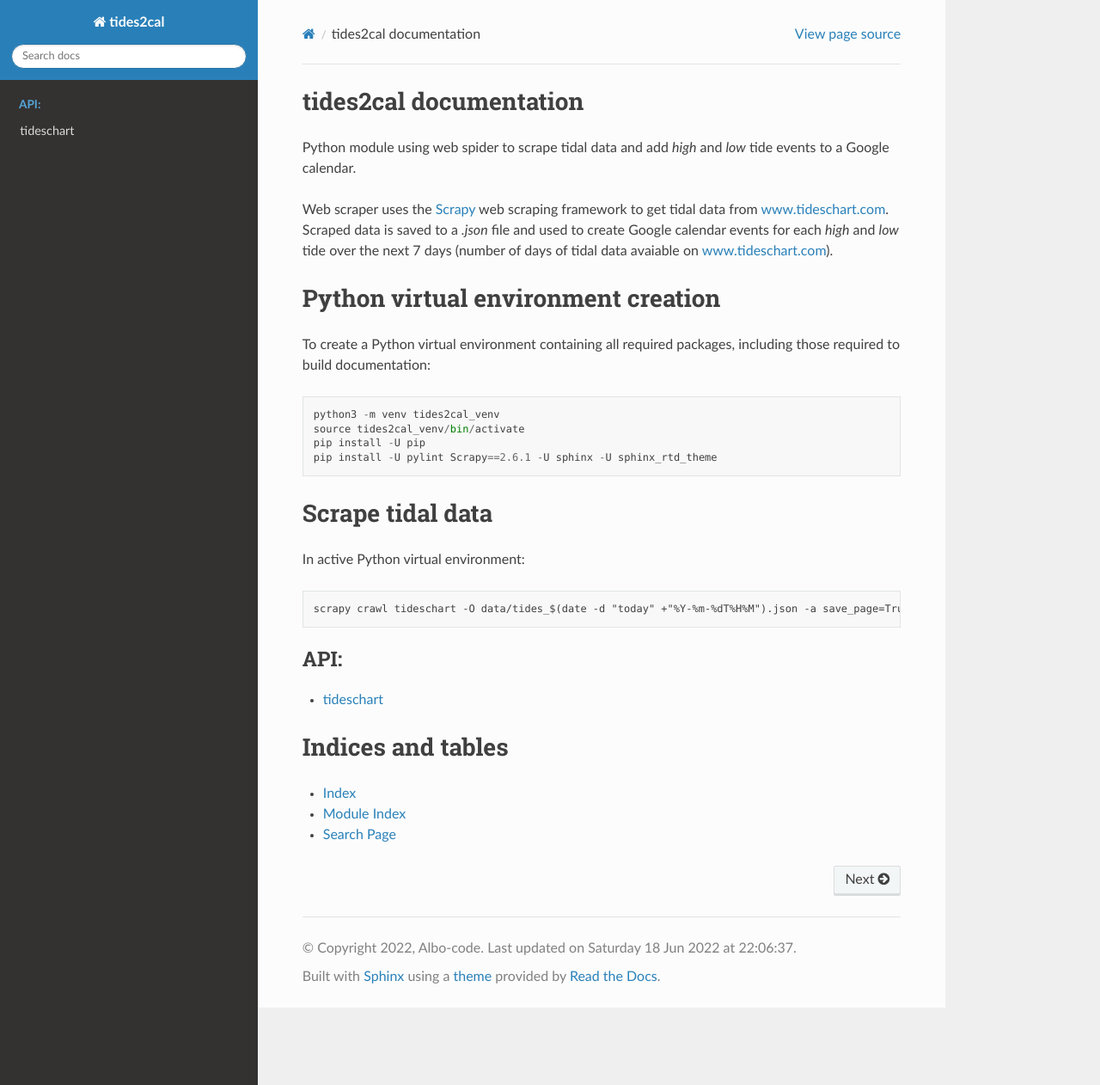
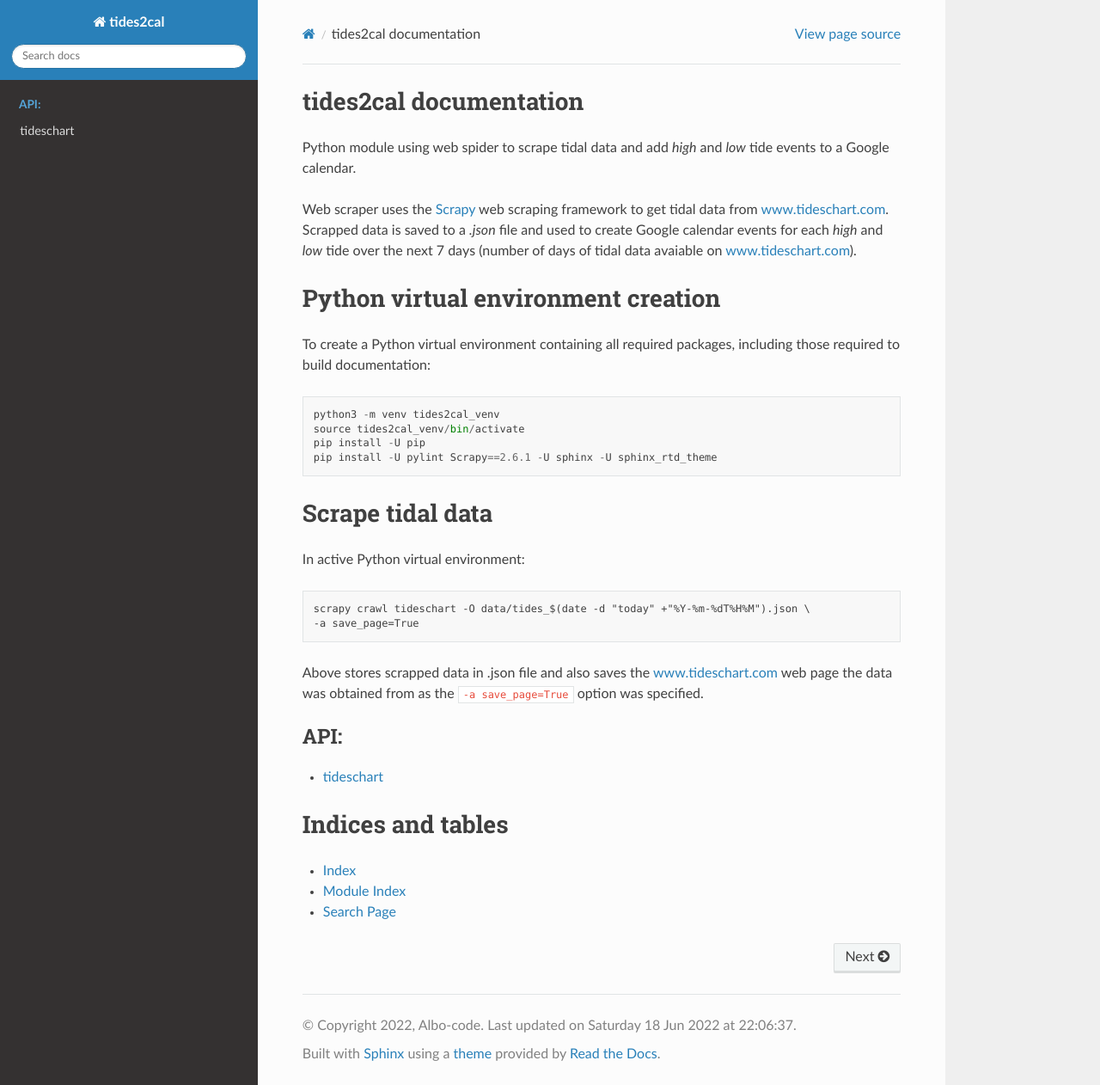
Before and after one commit to Albo-code/tides2cal, a Sphinx documentation site: the page built from docs/source/index.rst, in a window 1280 px wide and 1262 px high. Shown: the whole window at 86% size. Built offline with Sphinx 7.4.7 and the Read the Docs theme 2.0.0, drawn with Linux system fonts in a browser that asks for light colours.

Commit message:
Documentation additions.

```diff
--- a/docs/source/index.rst
+++ b/docs/source/index.rst
@@ -8,7 +8,7 @@ Python module using web spider to scrape tidal data and add *high* and *low*
 tide events to a Google calendar.
 
 Web scraper uses the `Scrapy`_ web scraping framework to get tidal data from
-`www.tideschart.com`_. Scraped data is saved to a `.json` file and used to
+`www.tideschart.com`_. Scrapped data is saved to a `.json` file and used to
 create Google calendar events for each *high* and *low* tide over the next
 7 days (number of days of tidal data avaiable on `www.tideschart.com`_).
 
@@ -29,8 +29,12 @@ Scrape tidal data
 =================
 In active Python virtual environment::
 
-   scrapy crawl tideschart -O data/tides_$(date -d "today" +"%Y-%m-%dT%H%M").json -a save_page=True
+   scrapy crawl tideschart -O data/tides_$(date -d "today" +"%Y-%m-%dT%H%M").json \
+   -a save_page=True
 
+Above stores scrapped data in .json file and also saves the `www.tideschart.com`_
+web page the data was obtained from as the ``-a save_page=True`` option was
+specified.
 
 .. toctree::
    :maxdepth: 2
```
